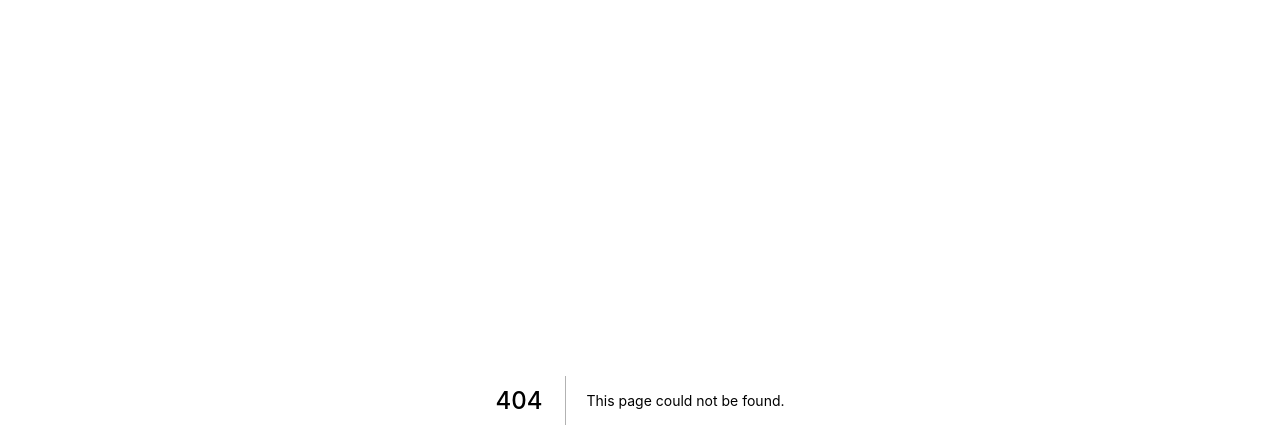
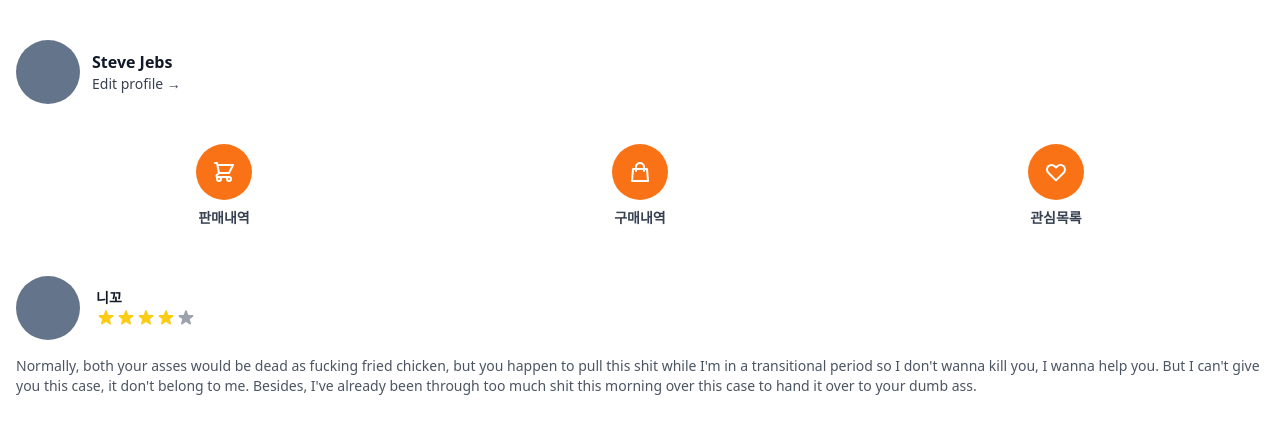
Before and after one commit to skyeome/carrot-market, a Next.js app: page /profile in a window 1280 px wide. Before the commit this address had no page. Shown: the top 448 px of the page. Built offline with nearby package versions, Linux system fonts and the light colour scheme.

Commit message:
#1.4 profile page styling

```diff
--- /dev/null
+++ b/pages/chats/[id].tsx
@@ -0,0 +1,41 @@
+import type { NextPage } from "next";
+
+const ChatDetail: NextPage = () => {
+  return (
+    <div className="space-y-4 py-10 px-4">
+      <div className="flex items-start space-x-2">
+        <div className="h-8 w-8 rounded-full bg-slate-400" />
+        <div className="w-1/2 rounded-md border border-gray-300 p-2 text-sm text-gray-700">
+          <p>Hi how much are you selling them for?</p>
+        </div>
+      </div>
+      <div className="flex flex-row-reverse items-start space-x-2 space-x-reverse">
+        <div className="h-8 w-8 rounded-full bg-slate-400" />
+        <div className="w-1/2 rounded-md border border-gray-300 p-2 text-sm text-gray-700">
+          <p>I want ￦20,000</p>
+        </div>
+      </div>
+      <div className="flex items-start space-x-2">
+        <div className="h-8 w-8 rounded-full bg-slate-400" />
+        <div className="w-1/2 rounded-md border border-gray-300 p-2 text-sm text-gray-700">
+          <p>미쳤어</p>
+        </div>
+      </div>
+      <div className="fixed inset-x-0 bottom-0 mx-auto w-full max-w-md p-2 bg-white">
+        <div className="relative flex items-center">
+          <input
+            type="text"
+            className="w-full rounded-full border-gray-300 pr-12 shadow-sm focus:border-orange-500 focus:outline-none focus:ring-orange-500"
+          />
+          <div className="absolute inset-y-0 right-0 flex py-1.5 pr-1.5">
+            <span className="flex focus:ring-2 focus:ring-offset-2 focus:ring-orange-500 items-center rounded-full bg-orange-500 px-3 hover:bg-orange-600 cursor-pointer text-sm text-white">
+              &rarr;
+            </span>
+          </div>
+        </div>
+      </div>
+    </div>
+  );
+};
+
+export default ChatDetail;
--- /dev/null
+++ b/pages/chats/index.tsx
@@ -0,0 +1,24 @@
+import type { NextPage } from "next";
+
+const Chats: NextPage = () => {
+  return (
+    <div className="divide-y-[1px] py-10 ">
+      {[1, 1, 1, 1, 1, 1, 1].map((_, i) => (
+        <div
+          key={i}
+          className="flex cursor-pointer items-center space-x-3 px-4 py-3"
+        >
+          <div className="h-12 w-12 rounded-full bg-slate-300" />
+          <div>
+            <p className="text-gray-700">Steve Jebs</p>
+            <p className="text-sm  text-gray-500">
+              See you tomorrow in the corner at 2pm!
+            </p>
+          </div>
+        </div>
+      ))}
+    </div>
+  );
+};
+
+export default Chats;
--- /dev/null
+++ b/pages/profile.tsx
@@ -0,0 +1,141 @@
+import type { NextPage } from "next";
+
+const Profile: NextPage = () => {
+  return (
+    <div className="py-10 px-4">
+      <div className="flex items-center space-x-3">
+        <div className="w-16 h-16 bg-slate-500 rounded-full" />
+        <div className="flex flex-col">
+          <span className="font-bold text-gray-900">Steve Jebs</span>
+          <span className="text-sm text-gray-700">Edit profile &rarr;</span>
+        </div>
+      </div>
+      <div className="mt-10 flex justify-around">
+        <div className="flex flex-col items-center">
+          <div className="w-14 h-14 text-white bg-orange-500 rounded-full flex items-center justify-center">
+            <svg
+              className="w-6 h-6"
+              fill="none"
+              stroke="currentColor"
+              viewBox="0 0 24 24"
+              xmlns="http://www.w3.org/2000/svg"
+            >
+              <path
+                strokeLinecap="round"
+                strokeLinejoin="round"
+                strokeWidth="2"
+                d="M3 3h2l.4 2M7 13h10l4-8H5.4M7 13L5.4 5M7 13l-2.293 2.293c-.63.63-.184 1.707.707 1.707H17m0 0a2 2 0 100 4 2 2 0 000-4zm-8 2a2 2 0 11-4 0 2 2 0 014 0z"
+              ></path>
+            </svg>
+          </div>
+          <span className="text-sm mt-2 font-bold text-gray-700">판매내역</span>
+        </div>
+        <div className="flex flex-col items-center">
+          <div className="w-14 h-14 text-white bg-orange-500 rounded-full flex items-center justify-center">
+            <svg
+              className="w-6 h-6"
+              fill="none"
+              stroke="currentColor"
+              viewBox="0 0 24 24"
+              xmlns="http://www.w3.org/2000/svg"
+            >
+              <path
+                strokeLinecap="round"
+                strokeLinejoin="round"
+                strokeWidth="2"
+                d="M16 11V7a4 4 0 00-8 0v4M5 9h14l1 12H4L5 9z"
+              ></path>
+            </svg>
+          </div>
+          <span className="text-sm mt-2 font-bold text-gray-700">구매내역</span>
+        </div>
+        <div className="flex flex-col items-center">
+          <div className="w-14 h-14 text-white bg-orange-500 rounded-full flex items-center justify-center">
+            <svg
+              className="w-6 h-6"
+              fill="none"
+              stroke="currentColor"
+              viewBox="0 0 24 24"
+              xmlns="http://www.w3.org/2000/svg"
+            >
+              <path
+                strokeLinecap="round"
+                strokeLinejoin="round"
+                strokeWidth="2"
+                d="M4.318 6.318a4.5 4.5 0 000 6.364L12 20.364l7.682-7.682a4.5 4.5 0 00-6.364-6.364L12 7.636l-1.318-1.318a4.5 4.5 0 00-6.364 0z"
+              ></path>
+            </svg>
+          </div>
+          <span className="text-sm mt-2 font-bold text-gray-700">관심목록</span>
+        </div>
+      </div>
+      <div className="mt-12">
+        <div className="flex space-x-4 items-center">
+          <div className="w-16 h-16 bg-slate-500 rounded-full" />
+          <div>
+            <h4 className="text-sm font-bold text-gray-900">니꼬</h4>
+            <div className="flex items-center">
+              <svg
+                className="text-yellow-400 h-5 w-5"
+                xmlns="http://www.w3.org/2000/svg"
+                viewBox="0 0 20 20"
+                fill="currentColor"
+                aria-hidden="true"
+              >
+                <path d="M9.049 2.927c.3-.921 1.603-.921 1.902 0l1.07 3.292a1 1 0 00.95.69h3.462c.969 0 1.371 1.24.588 1.81l-2.8 2.034a1 1 0 00-.364 1.118l1.07 3.292c.3.921-.755 1.688-1.54 1.118l-2.8-2.034a1 1 0 00-1.175 0l-2.8 2.034c-.784.57-1.838-.197-1.539-1.118l1.07-3.292a1 1 0 00-.364-1.118L2.98 8.72c-.783-.57-.38-1.81.588-1.81h3.461a1 1 0 00.951-.69l1.07-3.292z" />
+              </svg>
+              <svg
+                className="text-yellow-400 h-5 w-5"
+                xmlns="http://www.w3.org/2000/svg"
+                viewBox="0 0 20 20"
+                fill="currentColor"
+                aria-hidden="true"
+              >
+                <path d="M9.049 2.927c.3-.921 1.603-.921 1.902 0l1.07 3.292a1 1 0 00.95.69h3.462c.969 0 1.371 1.24.588 1.81l-2.8 2.034a1 1 0 00-.364 1.118l1.07 3.292c.3.921-.755 1.688-1.54 1.118l-2.8-2.034a1 1 0 00-1.175 0l-2.8 2.034c-.784.57-1.838-.197-1.539-1.118l1.07-3.292a1 1 0 00-.364-1.118L2.98 8.72c-.783-.57-.38-1.81.588-1.81h3.461a1 1 0 00.951-.69l1.07-3.292z" />
+              </svg>
+              <svg
+                className="text-yellow-400 h-5 w-5"
+                xmlns="http://www.w3.org/2000/svg"
+                viewBox="0 0 20 20"
+                fill="currentColor"
+                aria-hidden="true"
+              >
+                <path d="M9.049 2.927c.3-.921 1.603-.921 1.902 0l1.07 3.292a1 1 0 00.95.69h3.462c.969 0 1.371 1.24.588 1.81l-2.8 2.034a1 1 0 00-.364 1.118l1.07 3.292c.3.921-.755 1.688-1.54 1.118l-2.8-2.034a1 1 0 00-1.175 0l-2.8 2.034c-.784.57-1.838-.197-1.539-1.118l1.07-3.292a1 1 0 00-.364-1.118L2.98 8.72c-.783-.57-.38-1.81.588-1.81h3.461a1 1 0 00.951-.69l1.07-3.292z" />
+              </svg>
+              <svg
+                className="text-yellow-400 h-5 w-5"
+                xmlns="http://www.w3.org/2000/svg"
+                viewBox="0 0 20 20"
+                fill="currentColor"
+                aria-hidden="true"
+              >
+                <path d="M9.049 2.927c.3-.921 1.603-.921 1.902 0l1.07 3.292a1 1 0 00.95.69h3.462c.969 0 1.371 1.24.588 1.81l-2.8 2.034a1 1 0 00-.364 1.118l1.07 3.292c.3.921-.755 1.688-1.54 1.118l-2.8-2.034a1 1 0 00-1.175 0l-2.8 2.034c-.784.57-1.838-.197-1.539-1.118l1.07-3.292a1 1 0 00-.364-1.118L2.98 8.72c-.783-.57-.38-1.81.588-1.81h3.461a1 1 0 00.951-.69l1.07-3.292z" />
+              </svg>
+              <svg
+                className="text-gray-400 h-5 w-5"
+                xmlns="http://www.w3.org/2000/svg"
+                viewBox="0 0 20 20"
+                fill="currentColor"
+                aria-hidden="true"
+              >
+                <path d="M9.049 2.927c.3-.921 1.603-.921 1.902 0l1.07 3.292a1 1 0 00.95.69h3.462c.969 0 1.371 1.24.588 1.81l-2.8 2.034a1 1 0 00-.364 1.118l1.07 3.292c.3.921-.755 1.688-1.54 1.118l-2.8-2.034a1 1 0 00-1.175 0l-2.8 2.034c-.784.57-1.838-.197-1.539-1.118l1.07-3.292a1 1 0 00-.364-1.118L2.98 8.72c-.783-.57-.38-1.81.588-1.81h3.461a1 1 0 00.951-.69l1.07-3.292z" />
+              </svg>
+            </div>
+          </div>
+        </div>
+        <div className="mt-4 text-gray-600 text-sm">
+          <p>
+            Normally, both your asses would be dead as fucking fried chicken,
+            but you happen to pull this shit while I&apos;m in a transitional
+            period so I don&apos;t wanna kill you, I wanna help you. But I
+            can&apos;t give you this case, it don&apos;t belong to me. Besides,
+            I&apos;ve already been through too much shit this morning over this
+            case to hand it over to your dumb ass.
+          </p>
+        </div>
+      </div>
+    </div>
+  );
+};
+
+export default Profile;
```
Also changed, not shown: 1 other file (tests, documents, lock files or other folders).
